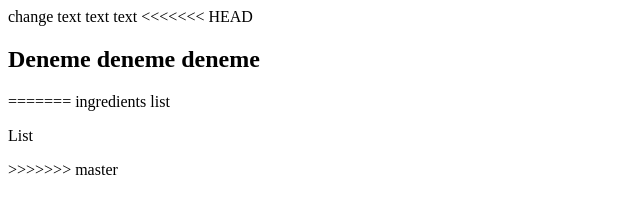
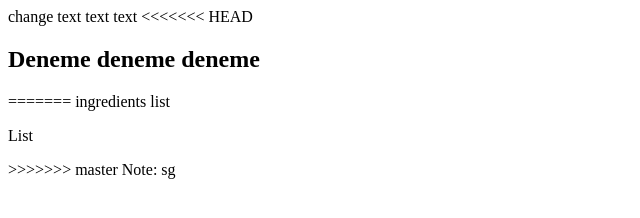
Before and after one commit to BeyhanDemircan/demo, a plain HTML site: page index.html in a window 1280 px wide. Shown: the full height of the page, 0-640 px from the left. Drawn offline with Linux system fonts and the light colour scheme.

Commit message:
added notes

```diff
--- a/index.html
+++ b/index.html
@@ -5,3 +5,4 @@
 <span>ingredients list</span>
 <p> List</p>
 >>>>>>> master
+<span> Note: sg</span>
```
